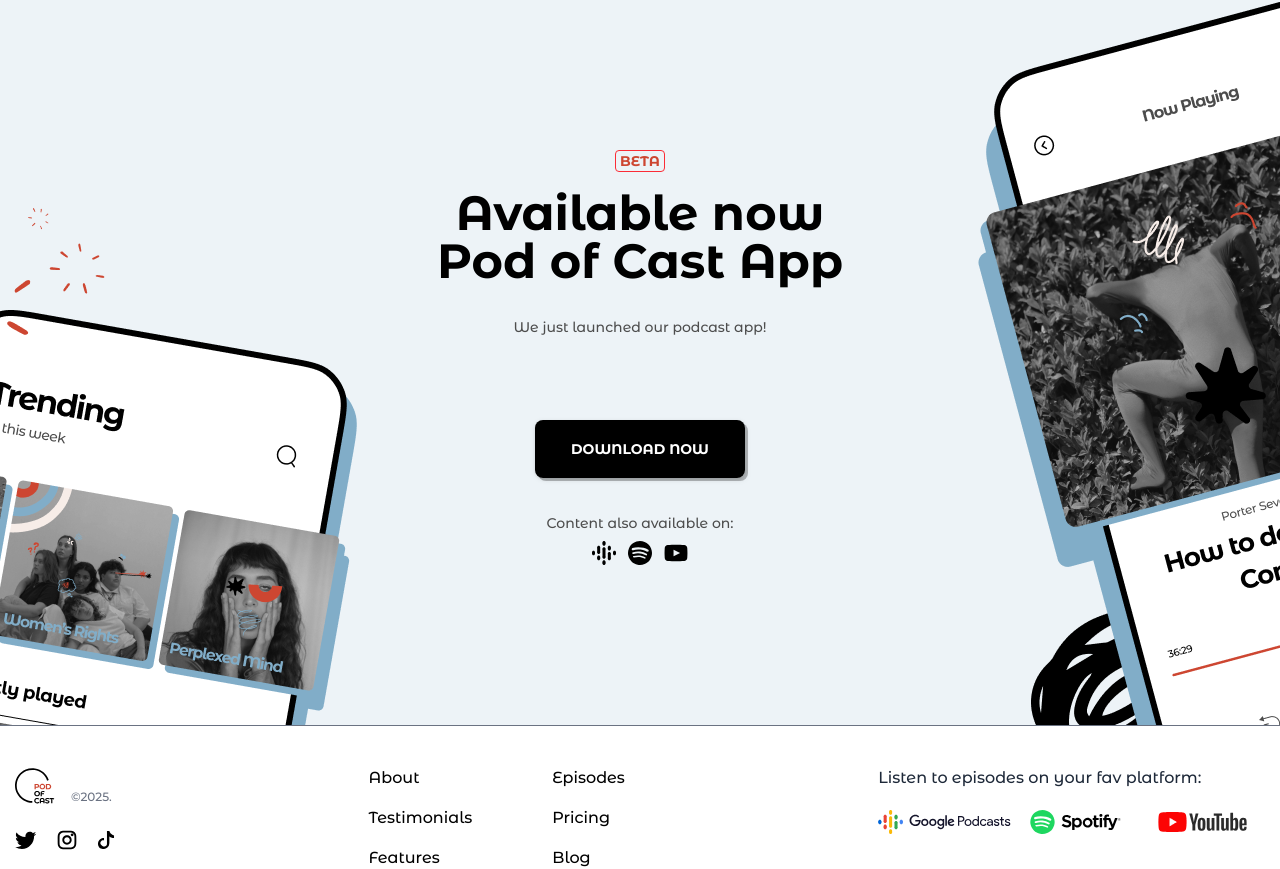
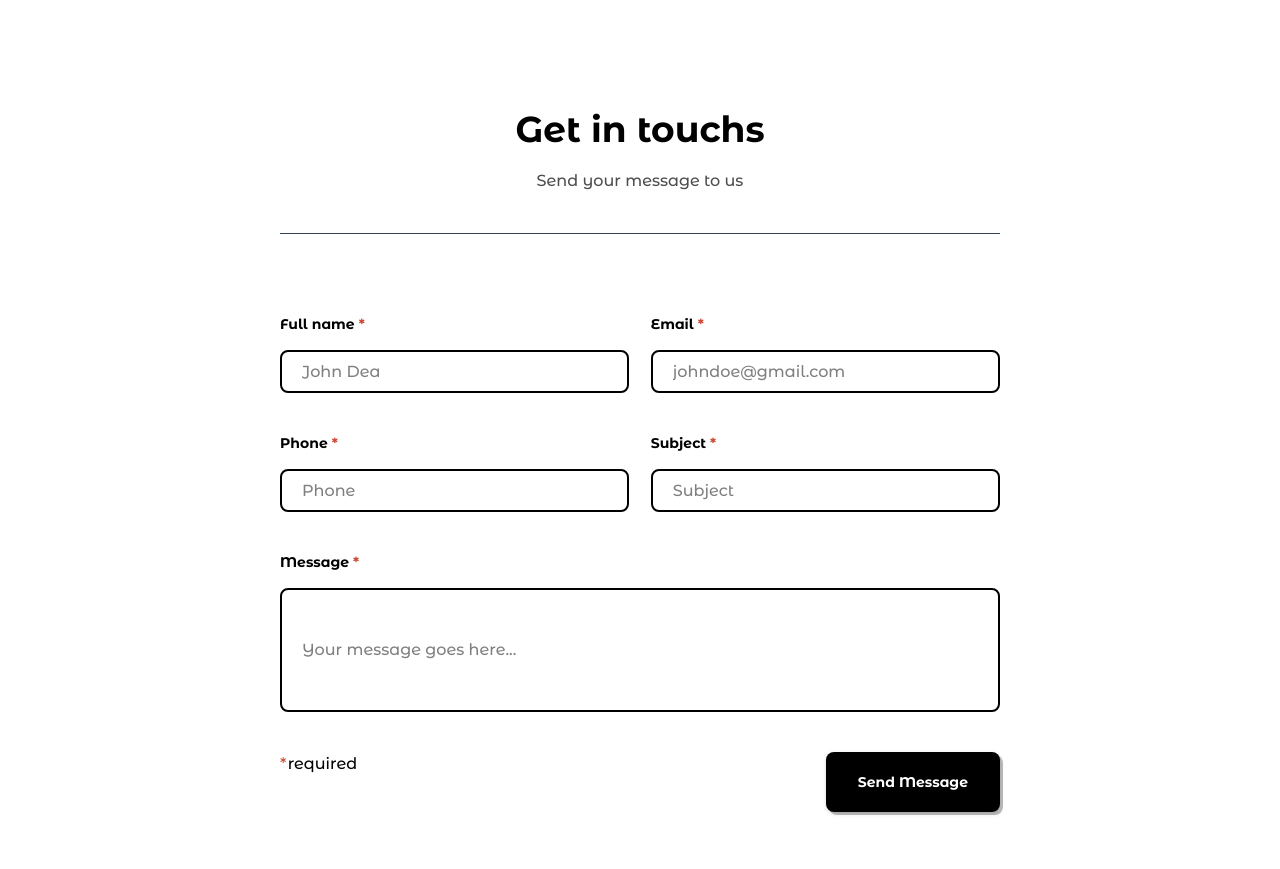
Before and after one commit to YangBang74/PodOfCast, a Vue app: page /about in a window 1280 px wide. Shown: the part 3831-4700 px from the top of the page. Built offline with nearby package versions, Linux system fonts and the light colour scheme.

Commit message:
feat: added dinamic page

```diff
--- a/src/components/PodcastImg.vue
+++ b/src/components/PodcastImg.vue
@@ -3,12 +3,14 @@ import Icon from './Icons/Icon.vue'
 
 const props = defineProps<{
   img: string
+  id?: string
   text: string
 }>()
 </script>
 
 <template>
-  <div
+  <a
+    :href="`/podcast/${props.id}`"
     class="p-4 rounded-lg shadow bg-cover h-80 w-80 flex flex-col justify-between"
     :style="{ backgroundImage: `url(${props.img})` }"
   >
@@ -18,5 +20,5 @@ const props = defineProps<{
       <a href="#"><Icon name="youtube" class="text-white hover:text-red-500" /></a>
     </div>
     <h3 class="font-bold mb-2 text-left text-blue text-3xl">{{ props.text }}</h3>
-  </div>
+  </a>
 </template>
--- a/src/components/UI/Button.vue
+++ b/src/components/UI/Button.vue
@@ -1,8 +1,8 @@
 <script setup lang="ts">
 const props = defineProps<{
   text: string
-  btnType?: number
-  to: string
+  btnType: number
+  to?: string
   class?: string
 }>()
 </script>
@@ -16,6 +16,14 @@ const props = defineProps<{
   >
     {{ props.text }}
   </RouterLink>
+  <button
+    type="submit"
+    :class="props.class"
+    v-if="props.btnType === 3"
+    class="px-7 py-2 rounded-lg text-sm bg-black text-white drop-shadow whitespace-nowrap cursor-pointer"
+  >
+    {{ props.text }}
+  </button>
   <RouterLink
     :to="to"
     :class="props.class"
--- /dev/null
+++ b/src/components/UI/FormInput.vue
@@ -0,0 +1,26 @@
+<template>
+  <div class="flex flex-col md:w-[48.5%] w-full gap-4" :class="props.class">
+    <label :for="name" class="text-sm font-bold">{{ label }} <span class="text-red">*</span></label>
+    <input
+      :type="text"
+      :name="name"
+      :placeholder="place"
+      class="px-5 py-2.5 border-2 rounded-lg focus:border-red-500 outline-0 h-full items-start"
+      required
+    />
+  </div>
+</template>
+
+<script setup lang="ts">
+import { defineProps } from 'vue'
+
+const props = defineProps<{
+  label: string
+  text: string
+  name: string
+  place: string
+  class?: string
+}>()
+</script>
+
+<style lang="scss" scoped></style>
--- a/src/dates/blogs.js
+++ b/src/dates/blogs.js
@@ -1,5 +1,6 @@
 export default [
   {
+    id: 1,
     genre: 'Health',
     title: 'How to Build a Healthy Morning Routine',
     article:
@@ -9,6 +10,7 @@ export default [
     image: 'https://images.unsplash.com/photo-1605296867304-46d5465a13f1',
   },
   {
+    id: 2,
     genre: 'Travel',
     title: 'Top 5 Hidden Gems in Europe',
     article:
@@ -18,6 +20,7 @@ export default [
     image: 'https://images.unsplash.com/photo-1507525428034-b723cf961d3e',
   },
   {
+    id: 3,
     genre: 'Finance',
     title: 'Investing for Beginners: Where to Start',
     article:
@@ -27,6 +30,7 @@ export default [
     image: 'https://images.unsplash.com/photo-1605902711622-cfb43c4437b1',
   },
   {
+    id: 4,
     genre: 'Education',
     title: 'The Future of Online Learning',
     article:
@@ -36,6 +40,7 @@ export default [
     image: 'https://images.unsplash.com/photo-1584697964192-7d92b3d8e52f',
   },
   {
+    id: 5,
     genre: 'Environment',
     title: '5 Simple Ways to Live More Sustainably',
     article:
@@ -45,6 +50,7 @@ export default [
     image: 'https://images.unsplash.com/photo-1501004318641-b39e6451bec6',
   },
   {
+    id: 6,
     genre: 'Music',
     title: 'The Comeback of Vinyl Records',
     article:
@@ -54,6 +60,7 @@ export default [
     image: 'https://images.unsplash.com/photo-1586075010921-2f2b96d3e0c5',
   },
   {
+    id: 7,
     genre: 'Fashion',
     title: 'Minimalist Fashion: Less Is More',
     article:
@@ -63,6 +70,7 @@ export default [
     image: 'https://images.unsplash.com/photo-1495020689067-958852a7765e',
   },
   {
+    id: 8,
     genre: 'Gaming',
     title: 'The Evolution of Indie Games',
     article:
@@ -72,6 +80,7 @@ export default [
     image: 'https://images.unsplash.com/photo-1606851092448-6d3f27d2e0f5',
   },
   {
+    id: 9,
     genre: 'Food',
     title: 'Plant-Based Diets: What You Need to Know',
     article:
--- a/src/dates/podcasts.js
+++ b/src/dates/podcasts.js
@@ -1,5 +1,6 @@
 export default [
   {
+    id: 1,
     title: 'Are you a Perplexed Mind Person?',
     description:
       'Lorem ipsum dolor sit amet, consectetur adipiscing elit,  eiusmod tempor incididunt ut labore et dolore magna aliqua. Ut enim ad minim veniam, quis nostrud.',
@@ -12,6 +13,7 @@ export default [
     tags: ['mind-behaviour', 'health'],
   },
   {
+    id: 2,
     title: 'Type of Social Classes of People',
     description:
       'Lorem ipsum dolor sit amet, consectetur adipiscing elit,  eiusmod tempor incididunt ut labore et dolore magna aliqua. Ut enim ad minim veniam, quis nostrud.',
@@ -24,6 +26,7 @@ export default [
     tags: ['social class', 'wealth'],
   },
   {
+    id: 3,
     title: 'How to Deal with Self–Confidence',
     description:
       'Lorem ipsum dolor sit amet, consectetur adipiscing elit,  eiusmod tempor incididunt ut labore et dolore magna aliqua. Ut enim ad minim veniam, quis nostrud.',
@@ -36,6 +39,7 @@ export default [
     tags: ['self-esteem', 'health'],
   },
   {
+    id: 4,
     title: "Women's Rights? Is it alright?",
     description:
       'Lorem ipsum dolor sit amet, consectetur adipiscing elit,  eiusmod tempor incididunt ut labore et dolore magna aliqua. Ut enim ad minim veniam, quis nostrud.',
@@ -48,6 +52,7 @@ export default [
     tags: ['women’s rights'],
   },
   {
+    id: 5,
     title: 'Tesla Autopilot Controversy',
     description:
       'Lorem ipsum dolor sit amet, consectetur adipiscing elit,  eiusmod tempor incididunt ut labore et dolore magna aliqua. Ut enim ad minim veniam, quis nostrud.',
@@ -60,6 +65,7 @@ export default [
     tags: ['automation', 'tech'],
   },
   {
+    id: 6,
     title: 'Pandemic Becoming Endemic',
     description:
       'Lorem ipsum dolor sit amet, consectetur adipiscing elit,  eiusmod tempor incididunt ut labore et dolore magna aliqua. Ut enim ad minim veniam, quis nostrud.',
--- a/src/router/index.js
+++ b/src/router/index.js
@@ -15,6 +15,11 @@ const router = createRouter({
       name: 'about',
       component: () => import('../views/AboutPage.vue'),
     },
+    {
+      path: '/podcast/:id',
+      component: () => import('../views/PodcastPage.vue'),
+      props: true,
+    },
   ],
 })
 
--- a/src/views/AboutPage.vue
+++ b/src/views/AboutPage.vue
@@ -7,6 +7,7 @@ import { Carousel, Slide, Navigation as CarouselNavigation } from 'vue3-carousel
 import Button from '@/components/UI/Button.vue'
 import Icon from '@/components/Icons/Icon.vue'
 import MobileApp from '@/components/Sections/MobileApp.vue'
+import FormInput from '@/components/UI/FormInput.vue'
 
 const partners = [
   {
@@ -246,6 +247,29 @@ const partners = [
     </div>
     <SectionVector color="black" />
   </section>
+  <section class="my-30">
+    <div class="container">
+      <h1 class="font-bold text-4xl text-center">Get in touchs</h1>
+      <p class="text-gray text-center my-5">Send your message to us</p>
+      <form
+        class="py-20 mt-10 border-t border-gray-700 max-w-180 mx-auto flex justify-between gap-x-5 gap-y-10 flex-wrap"
+      >
+        <FormInput name="name" label="Full name" type="text" place="John Dea" />
+        <FormInput name="mail" label="Email" type="email" place="johndoe@gmail.com" />
+        <FormInput name="tel" label="Phone" type="tel" place="Phone" />
+        <FormInput name="sub" label="Subject" type="text" place="Subject" />
+        <FormInput
+          name="mess"
+          label="Message"
+          type="textar"
+          place="Your message goes here..."
+          class="md:w-full min-h-40"
+        />
+        <p><span class="text-red">*</span>required</p>
+        <Button :btn-type="3" text="Send Message" class="font-bold py-5 px-8" />
+      </form>
+    </div>
+  </section>
   <MobileApp />
 </template>
 
--- a/src/views/Home.vue
+++ b/src/views/Home.vue
@@ -82,7 +82,7 @@ const membership = [
       class="py-20"
     >
       <Slide v-for="item in pod" :key="item.id">
-        <PodcastImg :img="item.img" :text="item.imgText" />
+        <PodcastImg :img="item.img" :text="item.imgText" :id="item.id" />
       </Slide>
     </Carousel>
     <div class="pt-20 pb-40">
--- /dev/null
+++ b/src/views/PodcastPage.vue
@@ -0,0 +1,7 @@
+<script setup lang="ts">
+import { useRoute } from 'vue-router'
+
+const route = useRoute()
+</script>
+
+<template>Podcast N {{ route.params.id }}</template>
```
